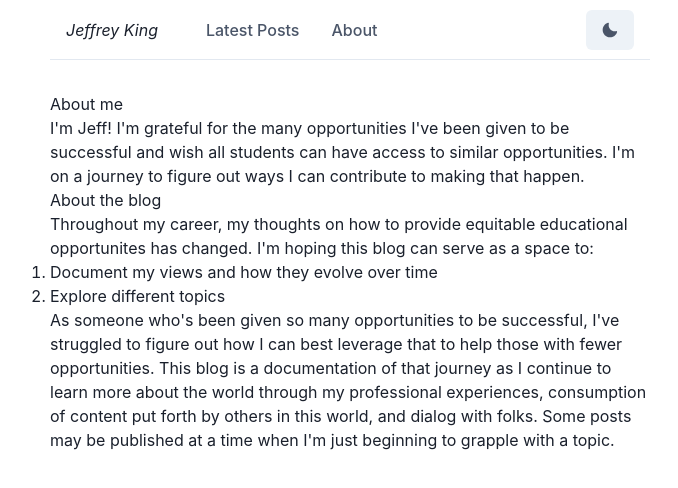
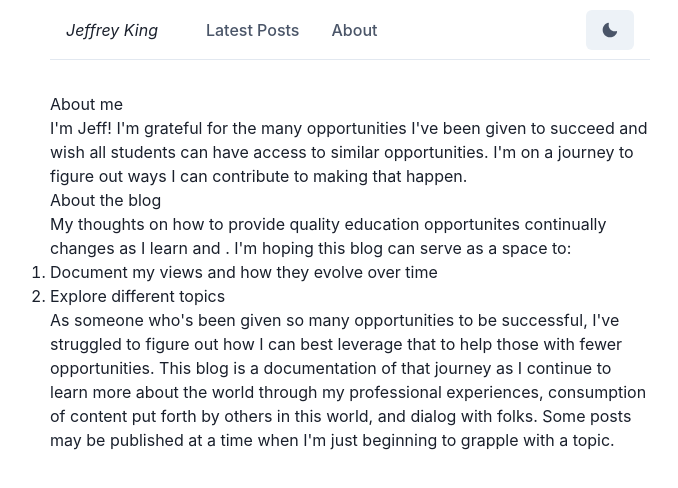
Before and after one commit to commanderking/exploration_year, a Next.js app: page /about/about in a window 1280 px wide. Shown: the top 488 px of the page, without its empty margins (290-968 px from the left). Built offline with nearby package versions, Linux system fonts and the light colour scheme.

Commit message:
write about page

```diff
--- a/pages/about/about.mdx
+++ b/pages/about/about.mdx
@@ -1,10 +1,10 @@
 ### About me
 
-I'm Jeff! I'm grateful for the many opportunities I've been given to be successful and wish all students can have access to similar opportunities. I'm on a journey to figure out ways I can contribute to making that happen.
+I'm Jeff! I'm grateful for the many opportunities I've been given to succeed and wish all students can have access to similar opportunities. I'm on a journey to figure out ways I can contribute to making that happen.
 
 ### About the blog
 
-Throughout my career, my thoughts on how to provide equitable educational opportunites has changed. I'm hoping this blog can serve as a space to:
+My thoughts on how to provide quality education opportunites continually changes as I learn and . I'm hoping this blog can serve as a space to:
 
 1. Document my views and how they evolve over time
 1. Explore different topics
```
